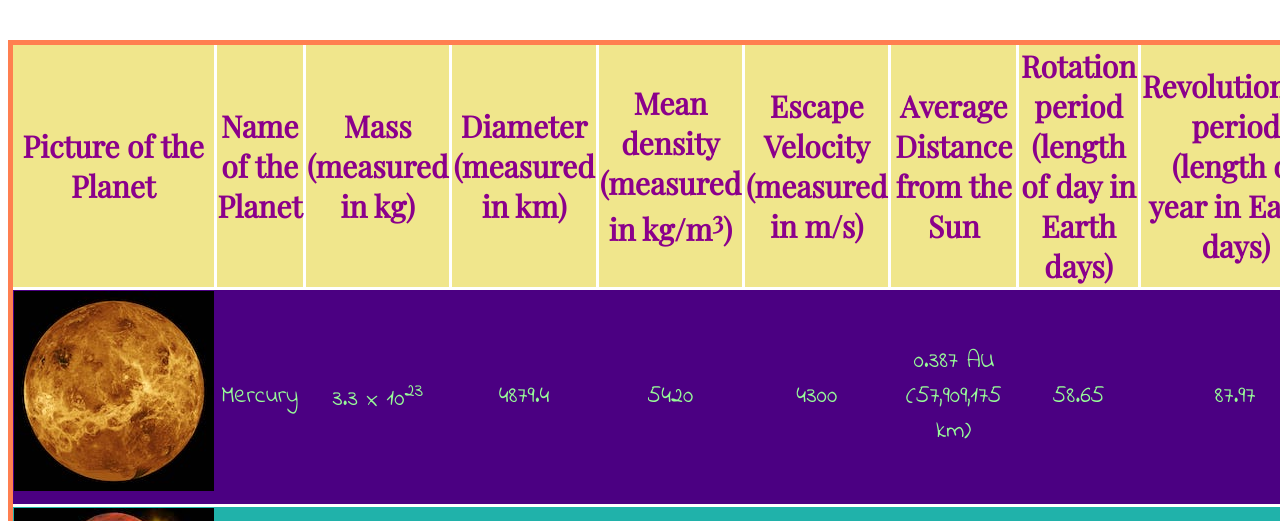
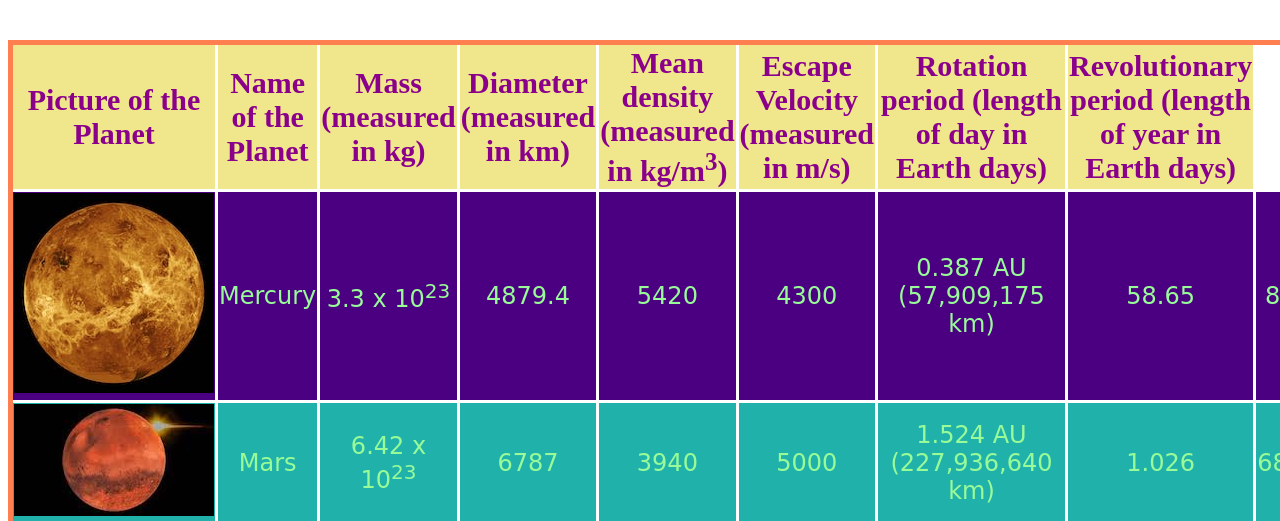
Before and after one commit to cgardner3/Lab-5, a plain HTML site: page index.html in a window 1280 px wide. Shown: the part 220-741 px from the top of the page. Drawn offline with nearby package versions, Linux system fonts and the light colour scheme.

Commit message:
Add additional things

```diff
--- a/index.html
+++ b/index.html
@@ -6,8 +6,6 @@
 	<title>Lab 5-Planets Table</title>
 	<link href="https://fonts.googleapis.com/css?family=Abril+Fatface&display=swap" rel="stylesheet">
 	<link href="https://fonts.googleapis.com/css?family=Righteous&display=swap" rel="stylesheet">
-	<link href="https://fonts.googleapis.com/css?family=Indie+Flower&display=swap" rel="stylesheet">
-	<link href="https://fonts.googleapis.com/css?family=Playfair+Display&display=swap" rel="stylesheet">
 	<link rel="stylesheet" type="text/css" href="style.css">
 </head>
 
@@ -22,7 +20,6 @@
 			<th>Diameter (measured in km)</th>
 			<th>Mean density (measured in kg/m<sup>3</sup>)</th>
 			<th>Escape Velocity (measured in m/s)</th>
-			<th>Average Distance from the Sun</th>
 			<th>Rotation period (length of day in Earth days)</th>
 			<th>Revolutionary period (length of year in Earth days)</th>
 		</tr>
--- a/style.css
+++ b/style.css
@@ -28,6 +28,9 @@
 	font-weight: bold;
 	border: 3px solid white;
 }
+#planetstable td{
+	border: 3px solid white;
+}
 #planetstable tr{
 	font-family: 'Indie Flower', cursive;
 	text-align: center;
```
